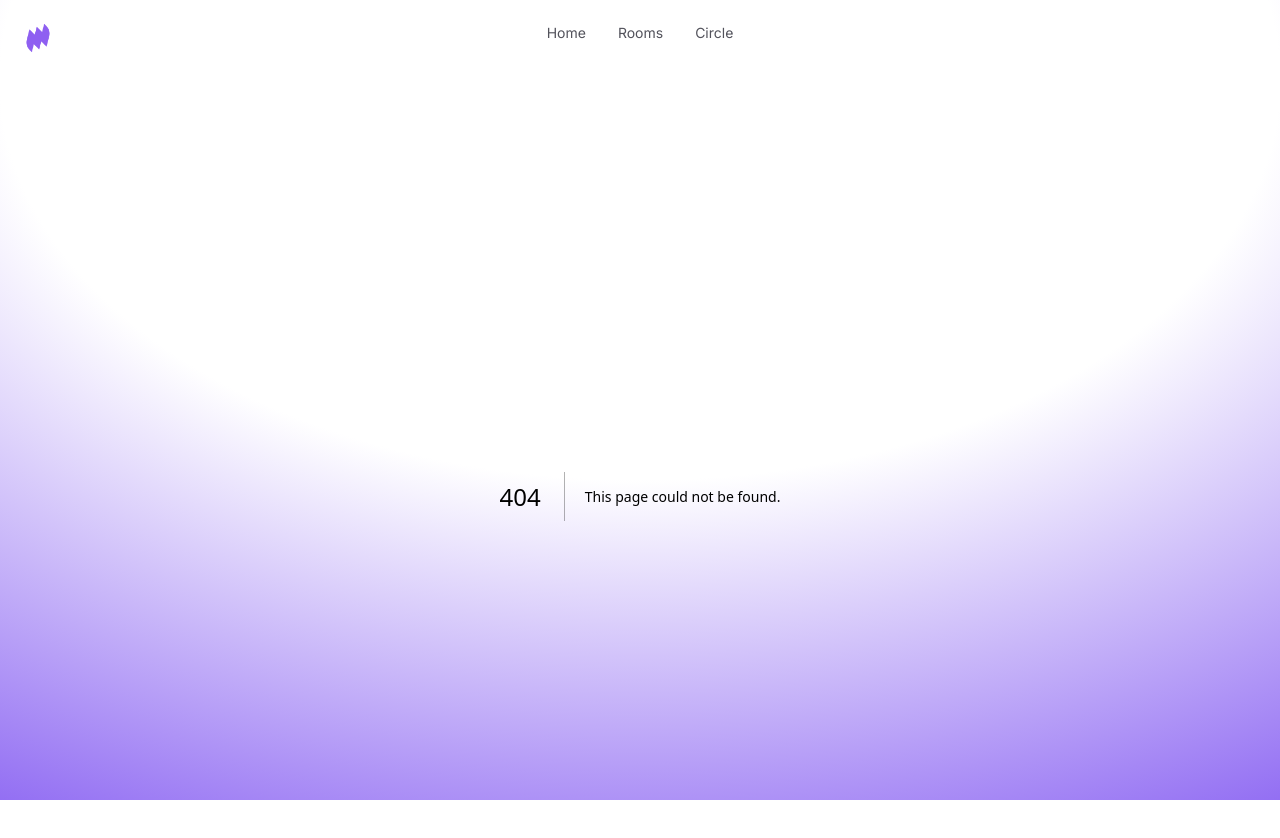
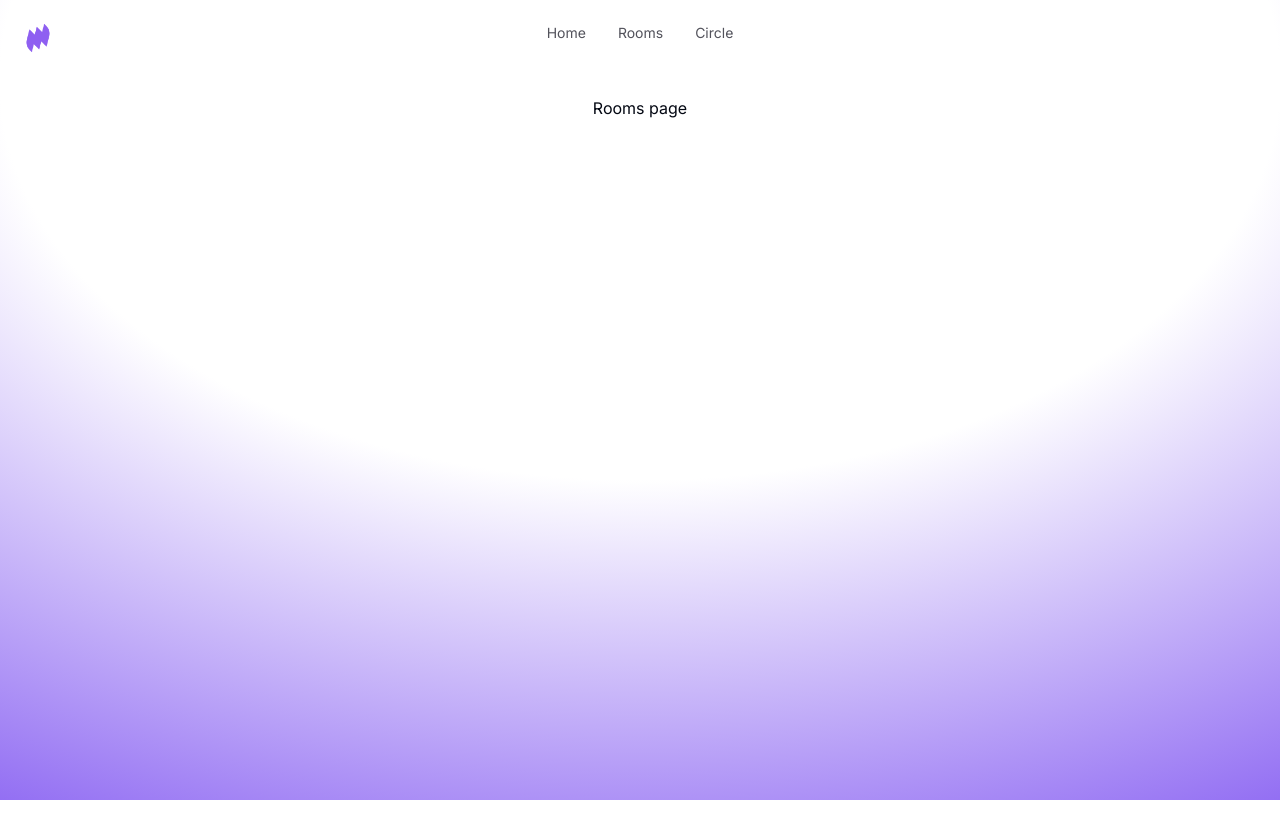
Before and after one commit to ashikkabeer/wave-frontend, a Next.js app: page /rooms in a window 1280 px wide. Before the commit this address had no page. Shown: the top 838 px of the page. After the commit the page ends 800 px from the top, so only its background shows below. Built offline with nearby package versions, Linux system fonts and the light colour scheme.

Commit message:
login fix

```diff
--- /dev/null
+++ b/src/app/circle/page.tsx
@@ -0,0 +1,6 @@
+
+export default function Circle() {
+    return (
+     <div className="flex justify-center">Circle page</div>
+    );
+  }
--- /dev/null
+++ b/src/app/rooms/page.tsx
@@ -0,0 +1,6 @@
+
+export default function Room() {
+  return (
+   <div className="flex justify-center">Rooms page</div>
+  );
+}
```
